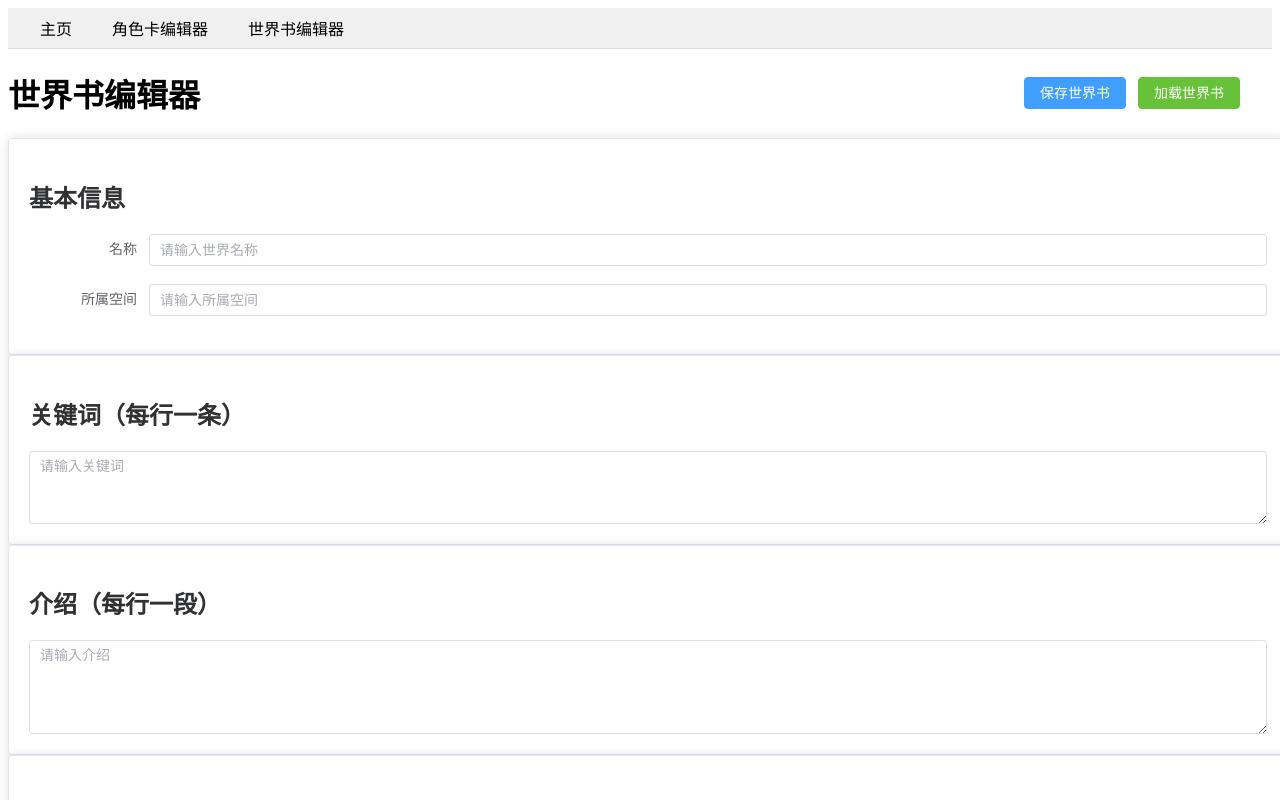
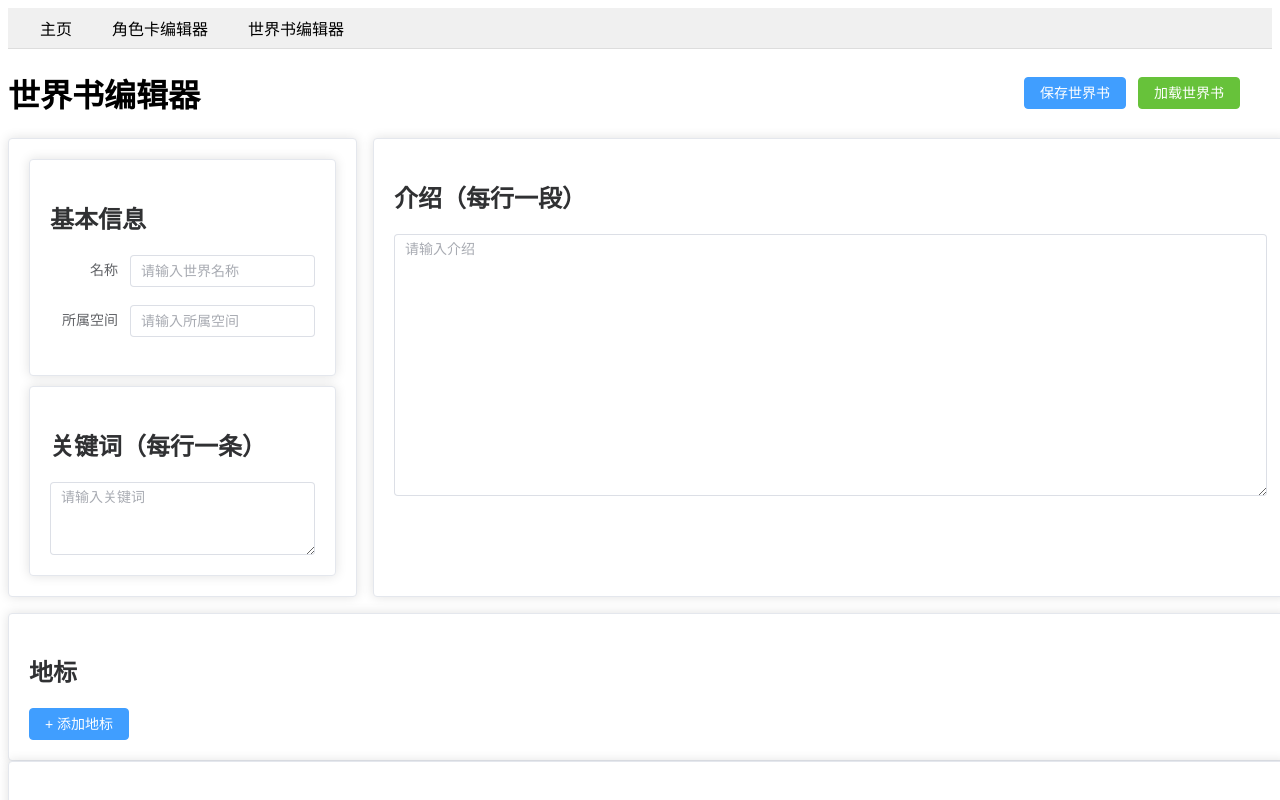
Before and after one commit to awaae001/st_cardplus, a Vue app: page /world in a window 1280 px wide. Shown: the top 800 px of the page. Built offline with nearby package versions, Linux system fonts and the light colour scheme.

Commit message:
refactor(layout): 优化世界编辑页面布局
- 使用 flex 布局重新组织基本信息、关键词和介绍部分
- 调整卡片样式和间距，提高可读性
- 优化关键词和介绍输入框的样式
- 调整标题样式和位置

```diff
--- a/src/components/WorldEditor.vue
+++ b/src/components/WorldEditor.vue
@@ -9,9 +9,11 @@
     </div>
 
     <!-- 基本信息 -->
+    <div class="section-container">
       <el-card class="mb-4">
+        <el-card>
           <h2 class="text-xl font-semibold mb-2">基本信息</h2>
-      <el-form :model="form" label-width="120px">
+          <el-form :model="form" label-width="80px">
             <el-form-item label="名称">
               <el-input v-model="form.name" placeholder="请输入世界名称" />
             </el-form-item>
@@ -20,18 +22,17 @@
             </el-form-item>
           </el-form>
         </el-card>
-
-    <!-- 关键词 -->
-    <el-card class="mb-4">
+        <el-card style="margin-top: 10px;">
           <h2 class="text-xl font-semibold mb-2">关键词（每行一条）</h2>
           <el-input v-model="form.keywords" type="textarea" :rows="3" placeholder="请输入关键词" />
         </el-card>
+      </el-card>
+      <el-card class="mb-4" style="width: 75%;">
+        <h2 class="text-xl font-semibold mb-2">介绍（每行一段）</h2>
+        <el-input v-model="form.info" type="textarea" :rows="12" placeholder="请输入介绍" />
+      </el-card>
+    </div>
 
-    <!-- 介绍 -->
-    <el-card class="mb-4">
-      <h2 class="text-xl font-semibold mb-2">介绍（每行一段）</h2>
-      <el-input v-model="form.info" type="textarea" :rows="4" placeholder="请输入介绍" />
-    </el-card>
 
     <!-- 地标 -->
     <el-card class="mb-4">
@@ -153,6 +154,12 @@ defineExpose({
 <style scoped>
 /* 使用 Tailwind CSS 进行样式控制 */
 
+.section-container {
+  display: flex;
+  gap: 1rem;
+  margin-bottom: 1rem;
+}
+
 #tiltleMain {
   display: flex;
   justify-content: space-between;
```
Also changed, not shown: dist-electron/main.js (+17 -19 lines). Lines whose indentation alone changed are shown as unchanged.
